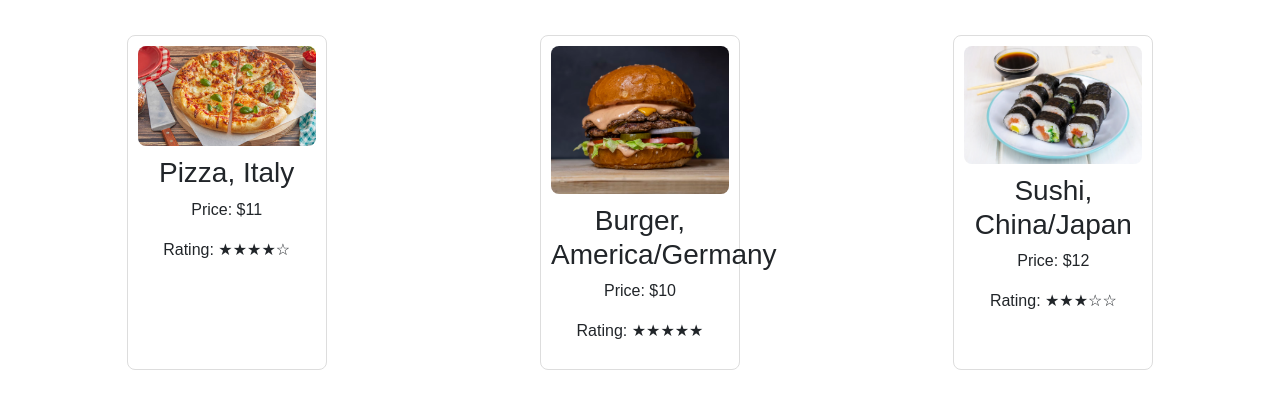
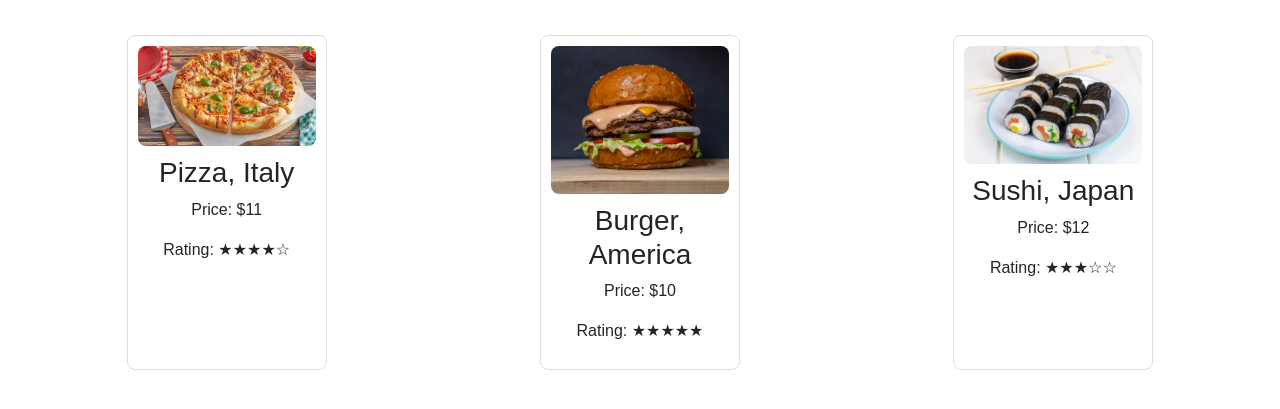
Before and after one commit to MS-092/HCI-Web-Jquery, a plain HTML site: page Menu/Menu.html in a window 1280 px wide. Shown: the part 61-470 px from the top of the page. Drawn offline with nearby package versions, Linux system fonts and the light colour scheme.

Commit message:
Update small changes

```diff
--- a/Menu/script.js
+++ b/Menu/script.js
@@ -1,8 +1,8 @@
 // Sample data (replace with your actual data)
 var menuItems = [
     { name: 'Pizza, Italy', imageUrl: 'pizza.jpeg', price: '$11', rating: 4.0, description: "Slices to meet you, my friend"},
-    { name: 'Burger, America/Germany', imageUrl: 'burger.avif', price: '$10', rating: 5.0, description: "You are the cheese to my burger"},
-    { name: 'Sushi, China/Japan', imageUrl: 'sushi.webp', price: '$12', rating: 3.0, description: "This is how I roll"},
+    { name: 'Burger, America', imageUrl: 'burger.avif', price: '$10', rating: 5.0, description: "You are the cheese to my burger"},
+    { name: 'Sushi, Japan', imageUrl: 'sushi.webp', price: '$12', rating: 3.0, description: "This is how I roll"},
   ];
 
   $(document).ready(function() {
```
Also changed, not shown: Dropdown/Dropdown.html (+1 -1 lines).
